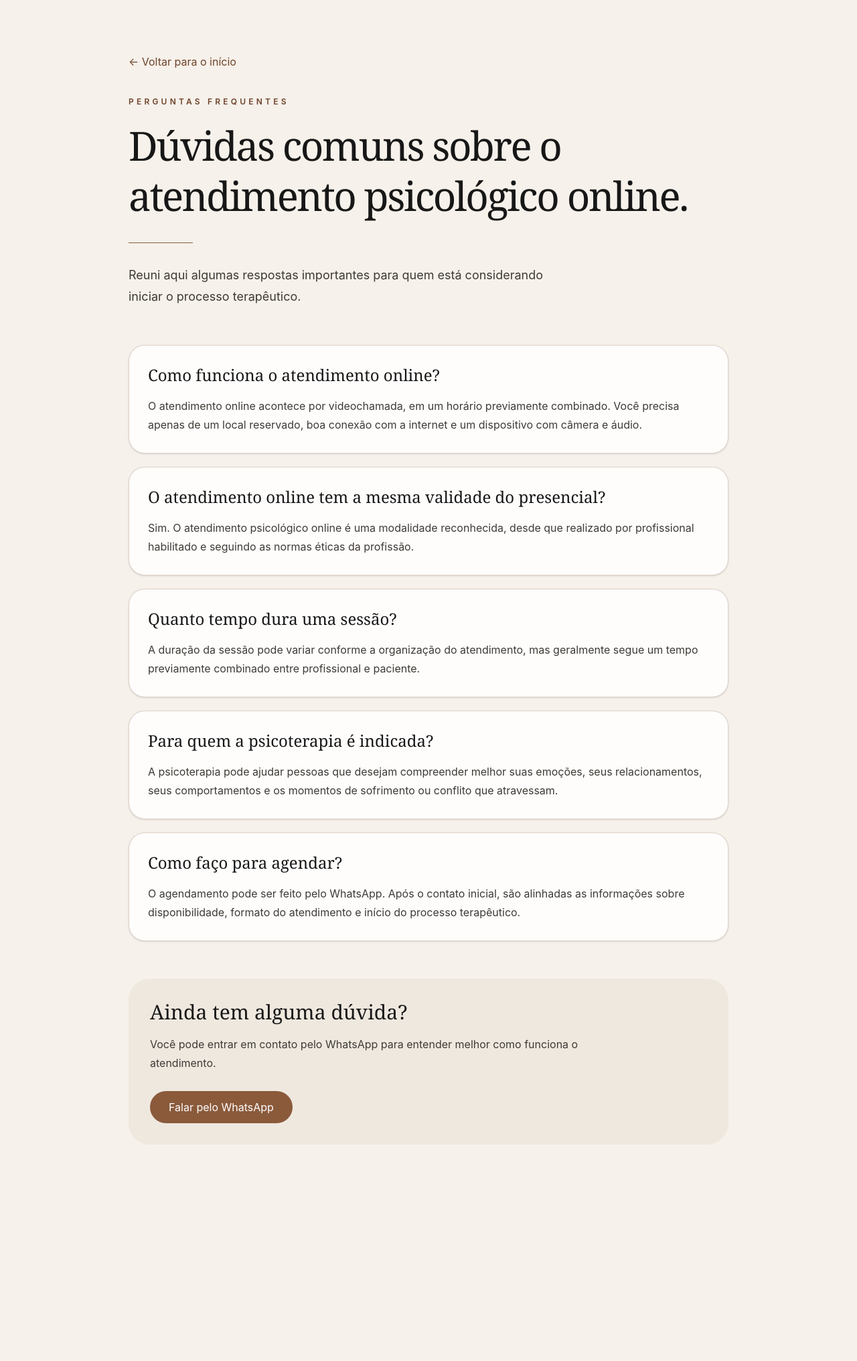
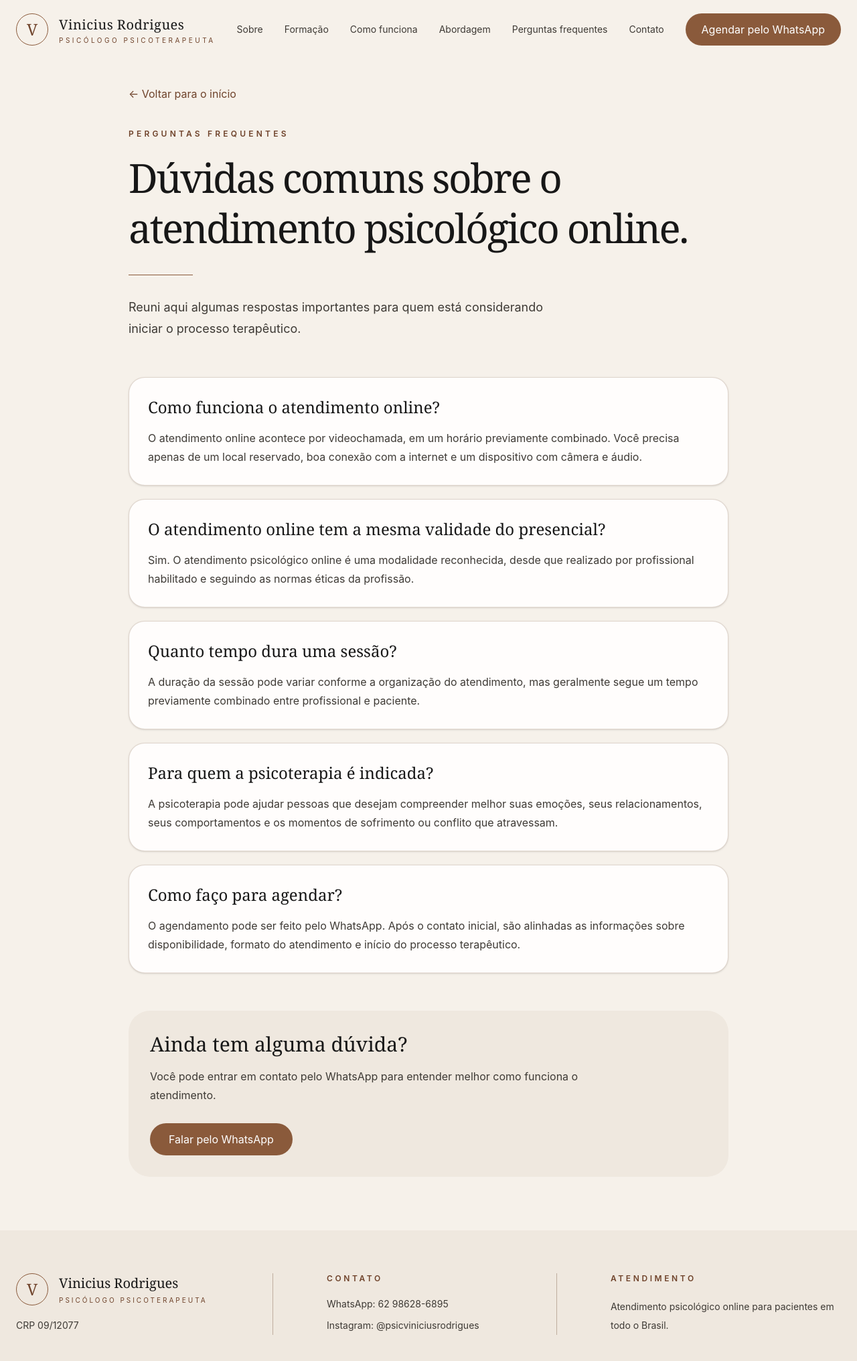
Before and after one commit to GuilhermeMoreiramMKT/psicologo-vinicius, a React (Vite) app: page /faq in a window 1280 px wide. Shown: the top 2032 px of the page at 67% size. Before the commit the page ends 1789 px from the top, so only its background shows below. Built offline with nearby package versions, Linux system fonts and the light colour scheme.

Commit message:
Atualização Footer e Header

```diff
--- /dev/null
+++ b/src/components/Footer.tsx
@@ -0,0 +1,69 @@
+const WHATSAPP_NUMBER = "5562986286895";
+const WHATSAPP_MESSAGE = encodeURIComponent(
+  "Olá, Vinicius. Gostaria de saber mais sobre o atendimento psicológico."
+);
+
+const WHATSAPP_LINK = `https://wa.me/${WHATSAPP_NUMBER}?text=${WHATSAPP_MESSAGE}`;
+
+export default function Footer() {
+  return (
+    <footer id="contato" className="bg-[#efe8df] px-6 py-16">
+      <div className="mx-auto grid max-w-7xl grid-cols-1 gap-10 md:grid-cols-3 md:divide-x md:divide-[#bfae9e]">
+        <div className="md:pr-10">
+          <div className="flex items-center gap-4">
+            <div className="flex h-12 w-12 items-center justify-center rounded-full border border-[#8a5a3b] font-serif text-2xl text-[#6f432b]">
+              V
+            </div>
+
+            <div>
+              <strong className="block font-serif text-xl font-medium text-[#171717]">
+                Vinicius Rodrigues
+              </strong>
+              <span className="mt-1 block text-[10px] uppercase tracking-[0.3em] text-[#6f432b]">
+                Psicólogo Psicoterapeuta
+              </span>
+            </div>
+          </div>
+
+          <p className="mt-5 text-sm text-[#3e3a35]">CRP 09/12077</p>
+        </div>
+
+        <div className="border-t border-[#bfae9e] pt-8 md:border-t-0 md:px-10 md:pt-0">
+          <h3 className="mb-5 text-xs font-semibold uppercase tracking-[0.3em] text-[#6f432b]">
+            Contato
+          </h3>
+
+          <div className="space-y-3 text-sm text-[#3e3a35]">
+            <a
+              href={WHATSAPP_LINK}
+              target="_blank"
+              rel="noreferrer"
+              className="block transition hover:text-[#8a5a3b]"
+            >
+              WhatsApp: 62 98628-6895
+            </a>
+
+            <a
+              href="https://instagram.com/psicviniciusrodrigues"
+              target="_blank"
+              rel="noreferrer"
+              className="block transition hover:text-[#8a5a3b]"
+            >
+              Instagram: @psicviniciusrodrigues
+            </a>
+          </div>
+        </div>
+
+        <div className="border-t border-[#bfae9e] pt-8 md:border-t-0 md:pl-10 md:pt-0">
+          <h3 className="mb-5 text-xs font-semibold uppercase tracking-[0.3em] text-[#6f432b]">
+            Atendimento
+          </h3>
+
+          <p className="max-w-sm text-sm leading-7 text-[#3e3a35]">
+            Atendimento psicológico online para pacientes em todo o Brasil.
+          </p>
+        </div>
+      </div>
+    </footer>
+  );
+}
--- /dev/null
+++ b/src/components/Header.tsx
@@ -0,0 +1,99 @@
+import { useEffect, useState } from "react";
+
+const WHATSAPP_NUMBER = "5562986286895";
+const WHATSAPP_MESSAGE = encodeURIComponent(
+  "Olá, Vinicius. Gostaria de saber mais sobre o atendimento psicológico."
+);
+
+const WHATSAPP_LINK = `https://wa.me/${WHATSAPP_NUMBER}?text=${WHATSAPP_MESSAGE}`;
+
+export default function Header() {
+  const [isScrolled, setIsScrolled] = useState(false);
+
+  useEffect(() => {
+    const handleScroll = () => {
+      setIsScrolled(window.scrollY > 40);
+    };
+
+    handleScroll();
+    window.addEventListener("scroll", handleScroll);
+
+    return () => window.removeEventListener("scroll", handleScroll);
+  }, []);
+
+  return (
+    <header
+      className={`fixed left-0 top-0 z-50 w-full transition-all duration-300 ${
+        isScrolled
+          ? "border-b border-[#bfae9e]/20 bg-[#f6f1ea]/95 shadow-sm backdrop-blur-md"
+          : "border-b border-transparent bg-transparent"
+      }`}
+    >
+      <div className="mx-auto flex max-w-7xl items-center justify-between px-6 py-5">
+        <a href="/" className="flex items-center gap-4" aria-label="Início">
+          <div className="flex h-12 w-12 items-center justify-center rounded-full border border-[#8a5a3b] font-serif text-2xl text-[#6f432b]">
+            V
+          </div>
+
+          <div className="leading-none">
+            <strong className="block font-serif text-xl font-medium tracking-wide text-[#171717]">
+              Vinicius Rodrigues
+            </strong>
+            <span className="mt-1 block text-[10px] uppercase tracking-[0.35em] text-[#6f432b]">
+              Psicólogo Psicoterapeuta
+            </span>
+          </div>
+        </a>
+
+        <nav className="hidden items-center gap-8 text-sm text-[#3e3a35] lg:flex">
+          <a href="/#sobre" className="transition hover:text-[#8a5a3b]">
+            Sobre
+          </a>
+
+          <a
+            href="/formacao-e-experiencia"
+            className="transition hover:text-[#8a5a3b]"
+          >
+            Formação
+          </a>
+
+          <a href="/como-funciona" className="transition hover:text-[#8a5a3b]">
+            Como funciona
+          </a>
+
+          <a href="/abordagem" className="transition hover:text-[#8a5a3b]">
+            Abordagem
+          </a>
+
+          <a href="/faq" className="transition hover:text-[#8a5a3b]">
+            Perguntas frequentes
+          </a>
+
+          <a href="/contato" className="transition hover:text-[#8a5a3b]">
+            Contato
+          </a>
+        </nav>
+
+        <a
+          href={WHATSAPP_LINK}
+          target="_blank"
+          rel="noreferrer"
+          className="hidden rounded-full bg-[#8a5a3b] px-6 py-3 text-sm font-medium !text-white transition hover:bg-[#6f432b] md:inline-flex"
+          aria-label="Agendar atendimento pelo WhatsApp"
+        >
+          Agendar pelo WhatsApp
+        </a>
+
+        <a
+          href={WHATSAPP_LINK}
+          target="_blank"
+          rel="noreferrer"
+          className="inline-flex rounded-full bg-[#8a5a3b] px-4 py-2 text-xs font-medium !text-white transition hover:bg-[#6f432b] md:hidden"
+          aria-label="Agendar atendimento pelo WhatsApp"
+        >
+          WhatsApp
+        </a>
+      </div>
+    </header>
+  );
+}
--- a/src/pages/Abordagem.tsx
+++ b/src/pages/Abordagem.tsx
@@ -1,4 +1,6 @@
 import { Helmet } from "react-helmet-async";
+import Header from "../components/Header";
+import Footer from "../components/Footer";
 export default function Abordagem() {
   return (
     <>
@@ -10,7 +12,9 @@ export default function Abordagem() {
         />
       </Helmet>
 
-      <main className="min-h-screen bg-[#f6f1ea] px-6 py-20 text-[#171717]">
+<Header />
+
+<main className="min-h-screen bg-[#f6f1ea] px-6 pb-20 pt-32 text-[#171717]">
       <section className="mx-auto max-w-4xl">
         <a href="/" className="mb-10 inline-flex text-sm text-[#6f432b]">
           ← Voltar para o início
@@ -24,7 +28,9 @@ export default function Abordagem() {
           Uma escuta clínica conduzida com ética, seriedade e profundidade.
         </h1>
       </section>
-         </main>
+            </main>
+
+      <Footer />
     </>
   );
 }
--- a/src/pages/ComoFunciona.tsx
+++ b/src/pages/ComoFunciona.tsx
@@ -1,4 +1,6 @@
 import { Helmet } from "react-helmet-async";
+import Header from "../components/Header";
+import Footer from "../components/Footer";
 export default function ComoFunciona() {
   return (
     <>
@@ -10,7 +12,9 @@ export default function ComoFunciona() {
         />
       </Helmet>
 
-      <main className="min-h-screen bg-[#f6f1ea] px-6 py-20 text-[#171717]">
+<Header />
+
+<main className="min-h-screen bg-[#f6f1ea] px-6 pb-20 pt-32 text-[#171717]">
       <section className="mx-auto max-w-4xl">
         <a href="/" className="mb-10 inline-flex text-sm text-[#6f432b]">
           ← Voltar para o início
@@ -24,7 +28,9 @@ export default function ComoFunciona() {
           Como funciona o atendimento psicológico online.
         </h1>
       </section>
-          </main>
+       </main>
+
+      <Footer />
     </>
   );
 }
--- a/src/pages/Contato.tsx
+++ b/src/pages/Contato.tsx
@@ -1,4 +1,6 @@
 import { Helmet } from "react-helmet-async";
+import Header from "../components/Header";
+import Footer from "../components/Footer";
 export default function Contato() {
   return (
     <>
@@ -10,7 +12,9 @@ export default function Contato() {
         />
       </Helmet>
 
-      <main className="min-h-screen bg-[#f6f1ea] px-6 py-20 text-[#171717]">
+<Header />
+
+<main className="min-h-screen bg-[#f6f1ea] px-6 pb-20 pt-32 text-[#171717]">
       <section className="mx-auto max-w-4xl">
         <a href="/" className="mb-10 inline-flex text-sm text-[#6f432b]">
           ← Voltar para o início
@@ -24,7 +28,9 @@ export default function Contato() {
           Entre em contato para agendar ou tirar dúvidas sobre o atendimento.
         </h1>
       </section>
-      </main>
+           </main>
+
+      <Footer />
     </>
   );
 }
--- a/src/pages/Faq.tsx
+++ b/src/pages/Faq.tsx
@@ -1,10 +1,13 @@
+import { Helmet } from "react-helmet-async";
+import Header from "../components/Header";
+import Footer from "../components/Footer";
+
 const WHATSAPP_NUMBER = "5562986286895";
 const WHATSAPP_MESSAGE = encodeURIComponent(
   "Olá, Vinicius. Gostaria de tirar uma dúvida sobre o atendimento psicológico."
 );
 
 const WHATSAPP_LINK = `https://wa.me/${WHATSAPP_NUMBER}?text=${WHATSAPP_MESSAGE}`;
-import { Helmet } from "react-helmet-async";
 const faqs = [
   {
     question: "Como funciona o atendimento online?",
@@ -44,7 +47,9 @@ export default function Faq() {
         />
       </Helmet>
 
-      <main className="min-h-screen bg-[#f6f1ea] px-6 py-20 text-[#171717]">
+<Header />
+
+<main className="min-h-screen bg-[#f6f1ea] px-6 pb-20 pt-32 text-[#171717]">
       <section className="mx-auto max-w-4xl">
         <a
           href="/"
@@ -103,7 +108,9 @@ export default function Faq() {
           </a>
         </div>
       </section>
-          </main>
+               </main>
+
+      <Footer />
     </>
   );
 }
--- a/src/pages/FormacaoExperiencia.tsx
+++ b/src/pages/FormacaoExperiencia.tsx
@@ -1,4 +1,6 @@
 import { Helmet } from "react-helmet-async";
+import Header from "../components/Header";
+import Footer from "../components/Footer";
 
 function FormacaoExperiencia() {
   const experiences = [
@@ -28,7 +30,9 @@ function FormacaoExperiencia() {
         />
       </Helmet>
 
-      <main className="min-h-screen bg-[#f6f1ea] px-6 py-20 text-[#171717]">
+<Header />
+
+<main className="min-h-screen bg-[#f6f1ea] px-6 pb-20 pt-32 text-[#171717]">
         <section className="mx-auto max-w-7xl">
           <a
             href="/"
@@ -128,7 +132,9 @@ function FormacaoExperiencia() {
             </article>
           </div>
         </section>
-      </main>
+           </main>
+
+      <Footer />
     </>
   );
 }
```
